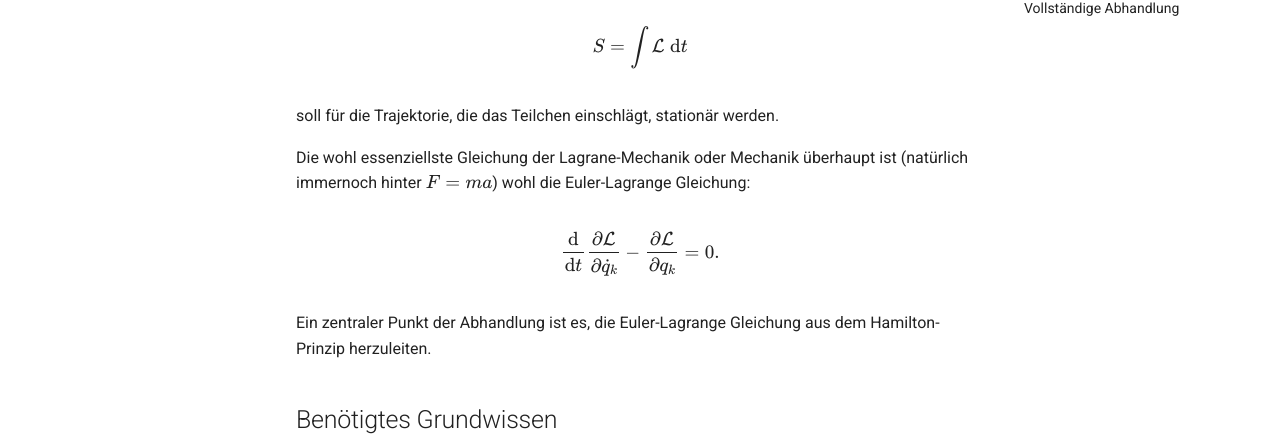
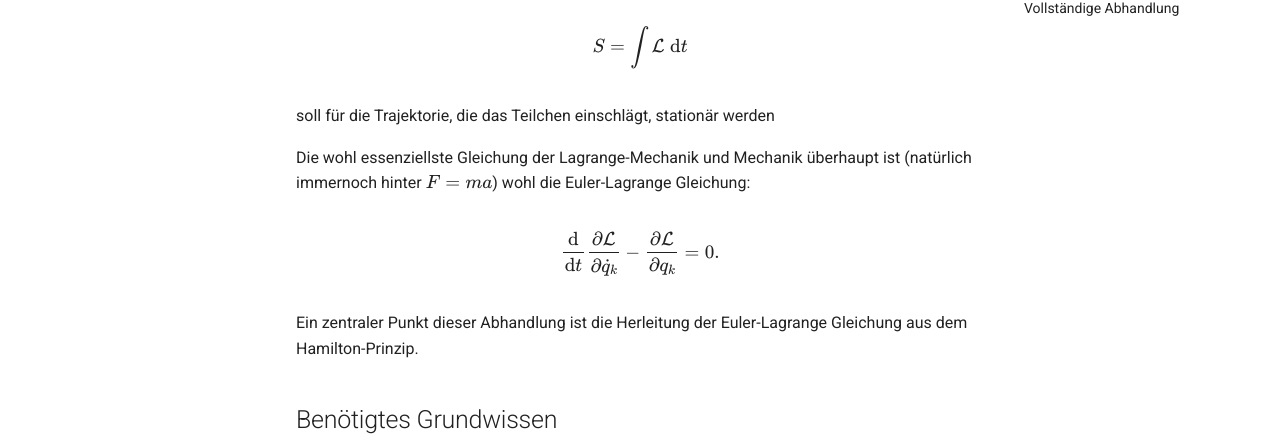
Before and after one commit to TheLama25/nh-physik-abhandlungen, an MkDocs documentation site: the page built from docs/abhandlungen/Prinzip_der_kleinsten_Wirkung.md, in a window 1280 px wide and 900 px high, scrolled down 302 px. Shown: the part 154-601 px from the top of the window. Built offline with MkDocs 1.6.1 and Material for MkDocs 9.7.7, drawn with Linux system fonts in a browser that asks for light colours.

Commit message:
Korrektur von Rechtschreibung und kleinere Überarbeitungen

```diff
--- a/docs/abhandlungen/Prinzip_der_kleinsten_Wirkung.md
+++ b/docs/abhandlungen/Prinzip_der_kleinsten_Wirkung.md
@@ -7,13 +7,13 @@ Das Prinzip der kleinsten Wirkung wird in der modernen Physik über das sogenann
 
 $$ S = \int \mathcal{L} \;\text{d}t $$
 
-soll für die Trajektorie, die das Teilchen einschlägt, stationär werden.
+soll für die Trajektorie, die das Teilchen einschlägt, stationär werden
 
-Die wohl essenziellste Gleichung der Lagrane-Mechanik oder Mechanik überhaupt ist (natürlich immernoch hinter $F = ma$) wohl die Euler-Lagrange Gleichung:
+Die wohl essenziellste Gleichung der Lagrange-Mechanik und Mechanik überhaupt ist (natürlich immernoch hinter $F = ma$) wohl die Euler-Lagrange Gleichung:
 
 $$ \frac{\text{d}}{\text{d}t} \frac{\partial \mathcal{L}}{\partial \dot{q}_k} - \frac{\partial \mathcal{L}}{\partial q_k} = 0. $$
 
-Ein zentraler Punkt der Abhandlung ist es, die Euler-Lagrange Gleichung aus dem Hamilton-Prinzip herzuleiten.
+Ein zentraler Punkt dieser Abhandlung ist die Herleitung der Euler-Lagrange Gleichung aus dem Hamilton-Prinzip.
 
 ## Benötigtes Grundwissen
 Um diese Abhandlung verstehen zu können, sollte man sich das folgende Grundwissen bereits angeeignet haben:
```
Also changed, not shown: site/cmd_commands.txt, site/index.html, site/search/search_index.json.
